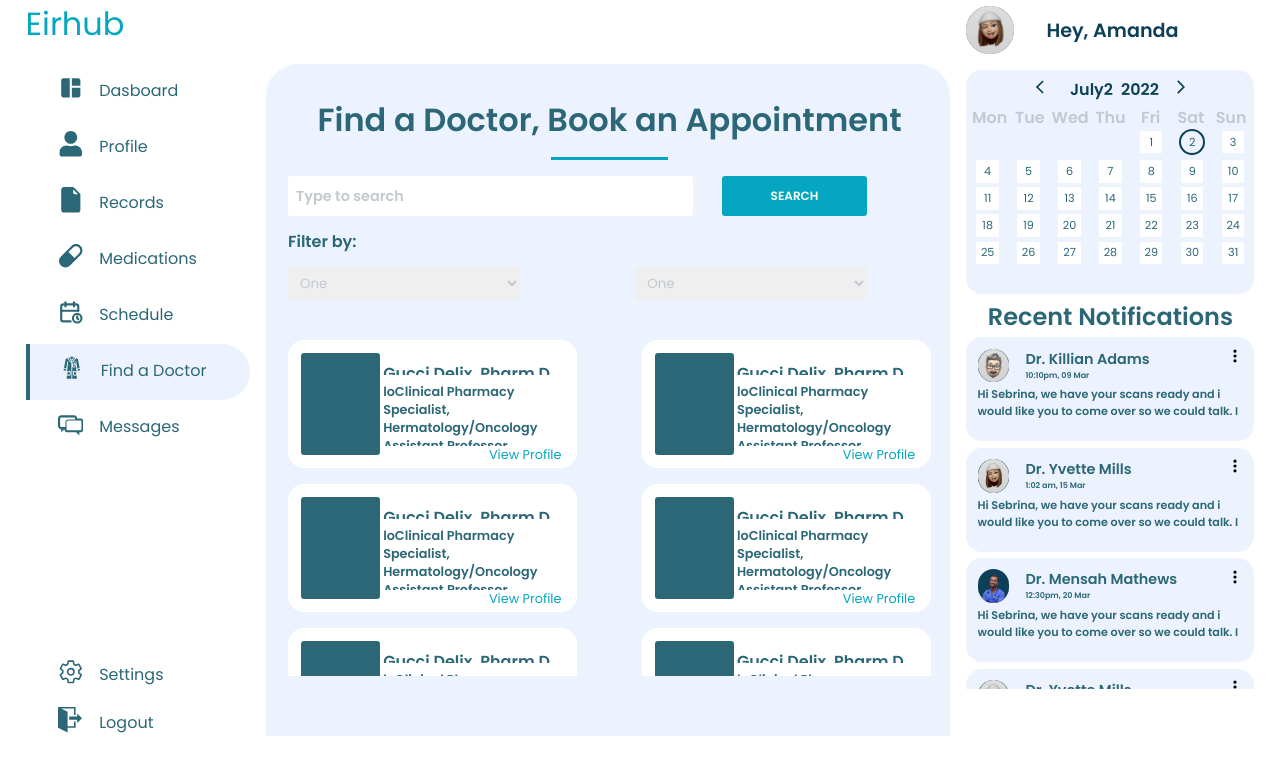
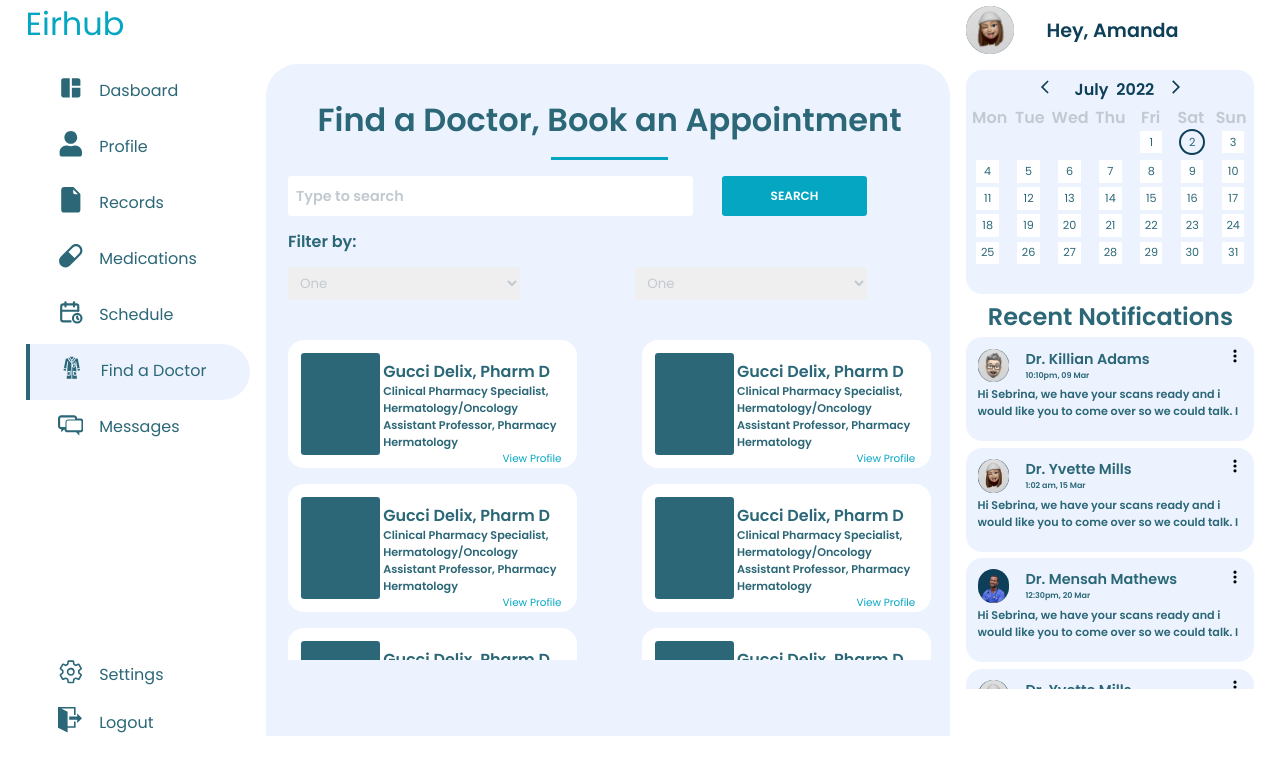
Before and after one commit to Silicon-Valley00/eirhub-frontend, a React (Create React App) app in the folder client/: page /find-a-doctor in a window 1280 px wide. Shown: the top 774 px of the page. Built offline with nearby package versions, Linux system fonts and the light colour scheme.

Commit message:
Fix error in calender feature

```diff
--- a/client/src/Pages/Registration page/components/signup.module.css
+++ b/client/src/Pages/Registration page/components/signup.module.css
@@ -36,7 +36,7 @@
 
 .closeModal {
    position: absolute;
-   top: -10%;
+   top: -8%;
    left: 50%;
    background: #ffffff;
    width: 25px;
@@ -80,7 +80,7 @@
    float: left;
    background-color: #05a6c2;
 }
-.leftRegion >* {
+.leftRegion > * {
    font-family: 'Comfortaa', cursive;
    font-weight: 700;
 }
@@ -458,7 +458,7 @@
    justify-content: space-between;
    font-size: 0.6rem;
    color: red;
-   margin-top: -2%;
+   /* margin-top: -2%; */
 }
 .errorMessageBox p {
    color: red;
@@ -476,7 +476,7 @@
 .noErrorMessageBox {
    width: 100%;
    height: 1rem;
-   margin-top: -2%;
+   /* margin-top: -2%; */
 }
 .noErrorMessageBox i {
    display: none;
@@ -634,11 +634,11 @@
    .errorMessageBox {
       height: 5%;
       font-size: 55%;
-      margin-top: -1.5%;
+      margin-top: -0.3rem;
    }
    .noErrorMessageBox {
       height: 5%;
-      margin-top: -1.5%;
+      margin-top: -0.3rem;
    }
 }
 @media only screen and (min-width: 769px) and (max-width: 1024px) {
@@ -789,11 +789,11 @@
    .errorMessageBox {
       height: 5%;
       font-size: 55%;
-      margin-top: -0.1rem;
+      margin-top: -0.3rem;
    }
    .noErrorMessageBox {
       height: 5%;
-      margin-top: -0.1rem;
+      margin-top: -0.3rem;
    }
 }
 @media only screen and (min-width: 481px) and (max-width: 768px) {
@@ -801,6 +801,9 @@
       width: 70%;
       height: 90%;
       border-radius: 5%;
+   }
+   .closeModal {
+      top: -5%;
    }
 
    .leftRegion {
@@ -923,11 +926,11 @@
    .errorMessageBox {
       height: 5%;
       font-size: 55%;
-      margin-top: -0.1rem;
+      margin-top: -0.3rem;
    }
    .noErrorMessageBox {
       height: 5%;
-      margin-top: -0.1rem;
+      margin-top: -0.3rem;
    }
 }
 
@@ -936,6 +939,9 @@
       width: 90%;
       height: 90%;
       border-radius: 5%;
+   }
+   .closeModal {
+      top: -5%;
    }
 
    .leftRegion {
@@ -1061,8 +1067,10 @@
    .errorMessageBox {
       height: 5%;
       font-size: 55%;
+      margin-top: -0.3rem;
    }
    .noErrorMessageBox {
       height: 5%;
+      margin-top: -0.3rem;
    }
 }
--- a/client/src/Pages/User Dashboard/FindDoctor/FindDoctor.js
+++ b/client/src/Pages/User Dashboard/FindDoctor/FindDoctor.js
@@ -46,7 +46,7 @@ function FindingDoctor() {
                      </div>
                      <div className={styles.doctorDetails}>
                         <p>
-                           loClinical Pharmacy Specialist, Hermatology/Oncology
+                           Clinical Pharmacy Specialist, Hermatology/Oncology
                            Assistant Professor, Pharmacy Hermatology
                         </p>
                      </div>
@@ -63,7 +63,7 @@ function FindingDoctor() {
                      </div>
                      <div className={styles.doctorDetails}>
                         <p>
-                           loClinical Pharmacy Specialist, Hermatology/Oncology
+                           Clinical Pharmacy Specialist, Hermatology/Oncology
                            Assistant Professor, Pharmacy Hermatology
                         </p>
                      </div>
@@ -80,7 +80,7 @@ function FindingDoctor() {
                      </div>
                      <div className={styles.doctorDetails}>
                         <p>
-                           loClinical Pharmacy Specialist, Hermatology/Oncology
+                           Clinical Pharmacy Specialist, Hermatology/Oncology
                            Assistant Professor, Pharmacy Hermatology
                         </p>
                      </div>
@@ -97,7 +97,7 @@ function FindingDoctor() {
                      </div>
                      <div className={styles.doctorDetails}>
                         <p>
-                           loClinical Pharmacy Specialist, Hermatology/Oncology
+                           Clinical Pharmacy Specialist, Hermatology/Oncology
                            Assistant Professor, Pharmacy Hermatology
                         </p>
                      </div>
@@ -114,7 +114,7 @@ function FindingDoctor() {
                      </div>
                      <div className={styles.doctorDetails}>
                         <p>
-                           loClinical Pharmacy Specialist, Hermatology/Oncology
+                           Clinical Pharmacy Specialist, Hermatology/Oncology
                            Assistant Professor, Pharmacy Hermatology
                         </p>
                      </div>
@@ -131,7 +131,7 @@ function FindingDoctor() {
                      </div>
                      <div className={styles.doctorDetails}>
                         <p>
-                           loClinical Pharmacy Specialist, Hermatology/Oncology
+                           Clinical Pharmacy Specialist, Hermatology/Oncology
                            Assistant Professor, Pharmacy Hermatology
                         </p>
                      </div>
@@ -148,7 +148,7 @@ function FindingDoctor() {
                      </div>
                      <div className={styles.doctorDetails}>
                         <p>
-                           loClinical Pharmacy Specialist, Hermatology/Oncology
+                           Clinical Pharmacy Specialist, Hermatology/Oncology
                            Assistant Professor, Pharmacy Hermatology
                         </p>
                      </div>
@@ -165,7 +165,7 @@ function FindingDoctor() {
                      </div>
                      <div className={styles.doctorDetails}>
                         <p>
-                           loClinical Pharmacy Specialist, Hermatology/Oncology
+                           Clinical Pharmacy Specialist, Hermatology/Oncology
                            Assistant Professor, Pharmacy Hermatology
                         </p>
                      </div>
@@ -183,7 +183,7 @@ function FindingDoctor() {
                      </div>
                      <div className={styles.doctorDetails}>
                         <p>
-                           loClinical Pharmacy Specialist, Hermatology/Oncology
+                           Clinical Pharmacy Specialist, Hermatology/Oncology
                            Assistant Professor, Pharmacy Hermatology
                         </p>
                      </div>
--- a/client/src/Pages/User Dashboard/FindDoctor/finddoctor.module.css
+++ b/client/src/Pages/User Dashboard/FindDoctor/finddoctor.module.css
@@ -149,9 +149,9 @@
    min-width: 100%;
    max-width: 100%;
    width: 100%;
-   height: 21rem;
-   min-height: 21rem;
-   max-width: 21rem;
+   height: 20rem;
+   min-height: 20rem;
+   max-width: 20rem;
 }
 
 .doctorBox {
@@ -175,9 +175,9 @@
 }
 .doctorName {
    width: 100%;
-   height: 15%;
+   height: 25%;
    font-weight: 600;
-   margin-top: 0.3rem;
+   margin-top: 0.2rem;
    -webkit-line-clamp: 1;
    text-overflow: ellipsis;
    display: -webkit-box;
@@ -191,27 +191,27 @@
 }
 .doctorDetails {
    width: 100%;
-   height: 65%;
+   height: 70%;
    font-weight: 550;
    -webkit-line-clamp: 4;
    text-overflow: ellipsis;
    display: -webkit-box;
    -webkit-box-orient: vertical;
    overflow: hidden;
-   margin-top: 0.5rem;
+   /* margin-top: 0.5rem; */
 }
 .doctorDetails p {
-   font-size: 80%;
+   font-size: 70%;
    color: var(--midcol);
 }
 .doctorInfoLink {
-   width: 100%;
-   text-align: right;
+   width: max-content;
    height: 15%;
    font-weight: 450;
+   float: right;
 }
 .doctorInfoLink p {
-   font-size: 80%;
+   font-size: 65%;
    color: var(--lightcol);
    cursor: pointer;
 }
--- a/client/src/Pages/User Dashboard/components/Calendar.js
+++ b/client/src/Pages/User Dashboard/components/Calendar.js
@@ -92,7 +92,6 @@ function Calendar() {
       } else if (selectedMonth >= 0) {
          setSelectedMonth(selectedMonth + 1);
       }
-      console.log(selectedMonth);
    }
    return (
       <>
@@ -105,7 +104,6 @@ function Calendar() {
                </span>
                <span className={styles.monthPicker} id={styles.monthPicker}>
                   {months[selectedMonth]}
-                  {date}
                </span>
                <span id={styles.year}>{year}</span>
                <span className={styles.monthChange} id={styles.nextMonth}>
```
